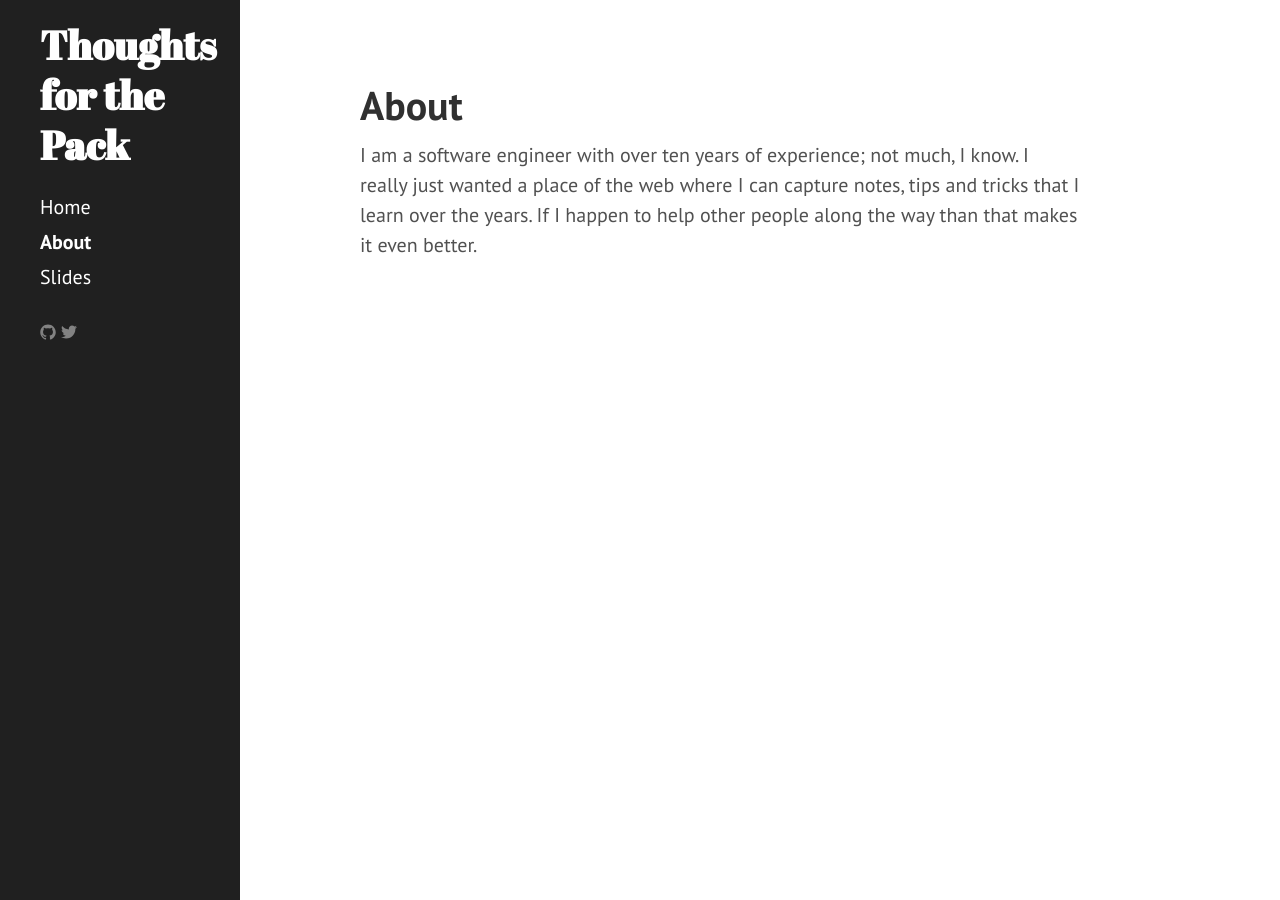
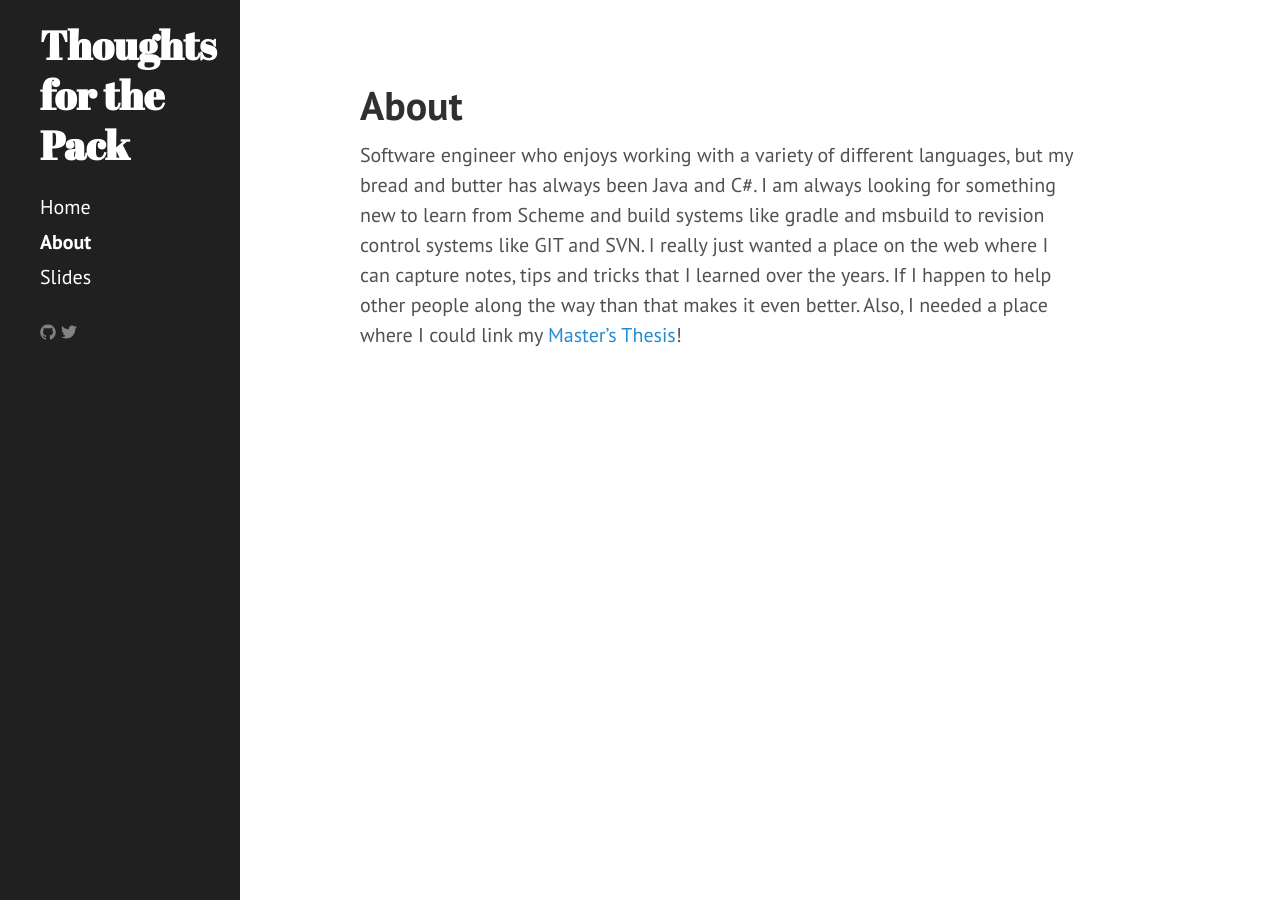
Before and after one commit to mswolfe/mswolfe.github.io, a Jekyll site: the page built from about.md, in a window 1280 px wide. Built offline with Jekyll 4.4.1, drawn with Linux system fonts in a browser that asks for light colours.

Commit message:
Updating about section and adding my thesis

```diff
--- a/about.md
+++ b/about.md
@@ -4,4 +4,4 @@ title: About
 permalink: /about/
 ---
 
-I am a software engineer with over ten years of experience; not much, I know.  I really just wanted a place of the web where I can capture notes, tips and tricks that I learn over the years.  If I happen to help other people along the way than that makes it even better.
+Software engineer who enjoys working with a variety of different languages, but my bread and butter has always been Java and C#.  I am always looking for something new to learn from Scheme and build systems like gradle and msbuild to revision control systems like GIT and SVN.  I really just wanted a place on the web where I can capture notes, tips and tricks that I learned over the years.  If I happen to help other people along the way than that makes it even better.  Also, I needed a place where I could link my [Master's Thesis]({{ site.baseurl }}public/about/thesis.pdf)!
```
Also changed, not shown: 1 other file.
